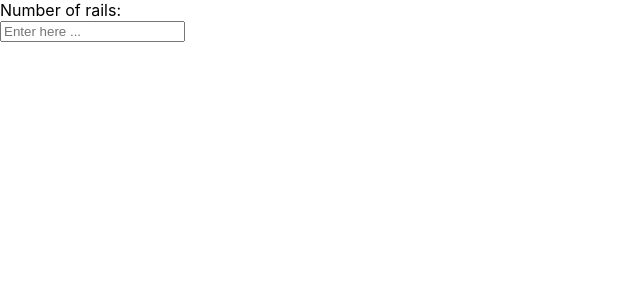
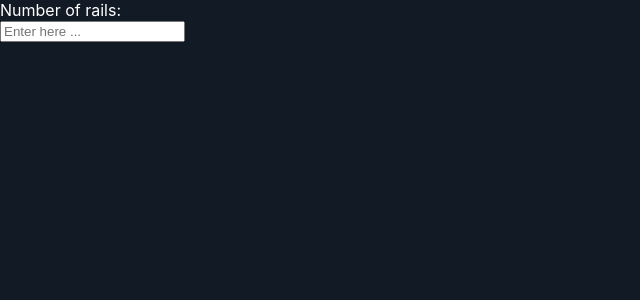
Before and after one commit to MartinMihaylov55/Hogwarts_Hobo_Game, a React (Create React App) app in the folder hhg/: page / in a window 1280 px wide. Shown: the top 300 px of the page, without its empty margins (0-640 px from the left). Built offline with nearby package versions, Linux system fonts and the light colour scheme.

Commit message:
Added track ends

```diff
--- a/hhg/src/App.css
+++ b/hhg/src/App.css
@@ -40,3 +40,8 @@
     transform: rotate(360deg);
   }
 }
+
+body{
+	color: white;
+	background-color:#111A25;
+}
--- a/hhg/src/components/Rails.js
+++ b/hhg/src/components/Rails.js
@@ -1,6 +1,7 @@
 import React, { Component } from 'react'
 
 import RailImage from '../assets/rail.png'
+import RailEnd from '../assets/pit.png'
 
 export class Rails extends Component {
     state = {
@@ -25,6 +26,7 @@ export class Rails extends Component {
         for (let i = 0; i < length; i++) {
             line.push(<img src = {RailImage} alt="" className="img-responsive" />)
         }
+		line.push(<img src = {RailEnd} alt="" className="img-responsive" />)
         return line
       }
 
```
Also changed, not shown: hhg/src/assets/pit.png (added).
